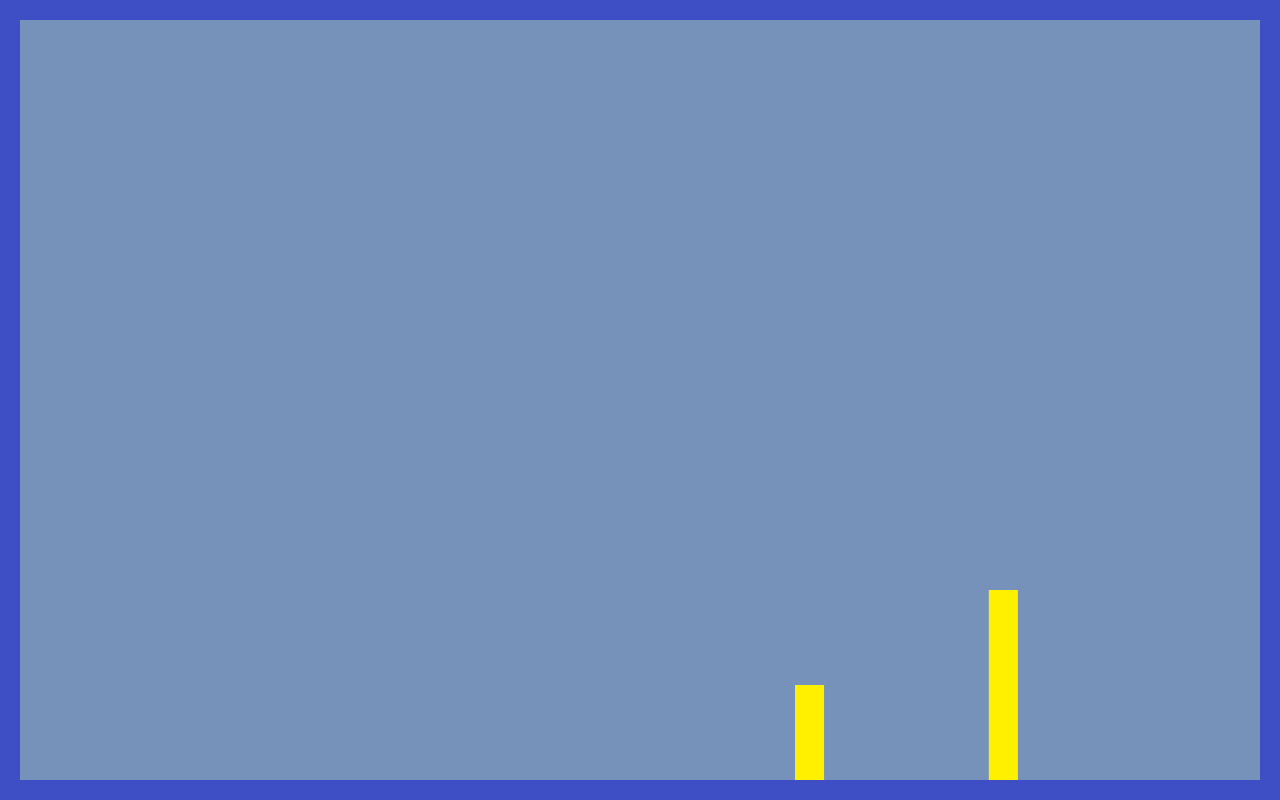
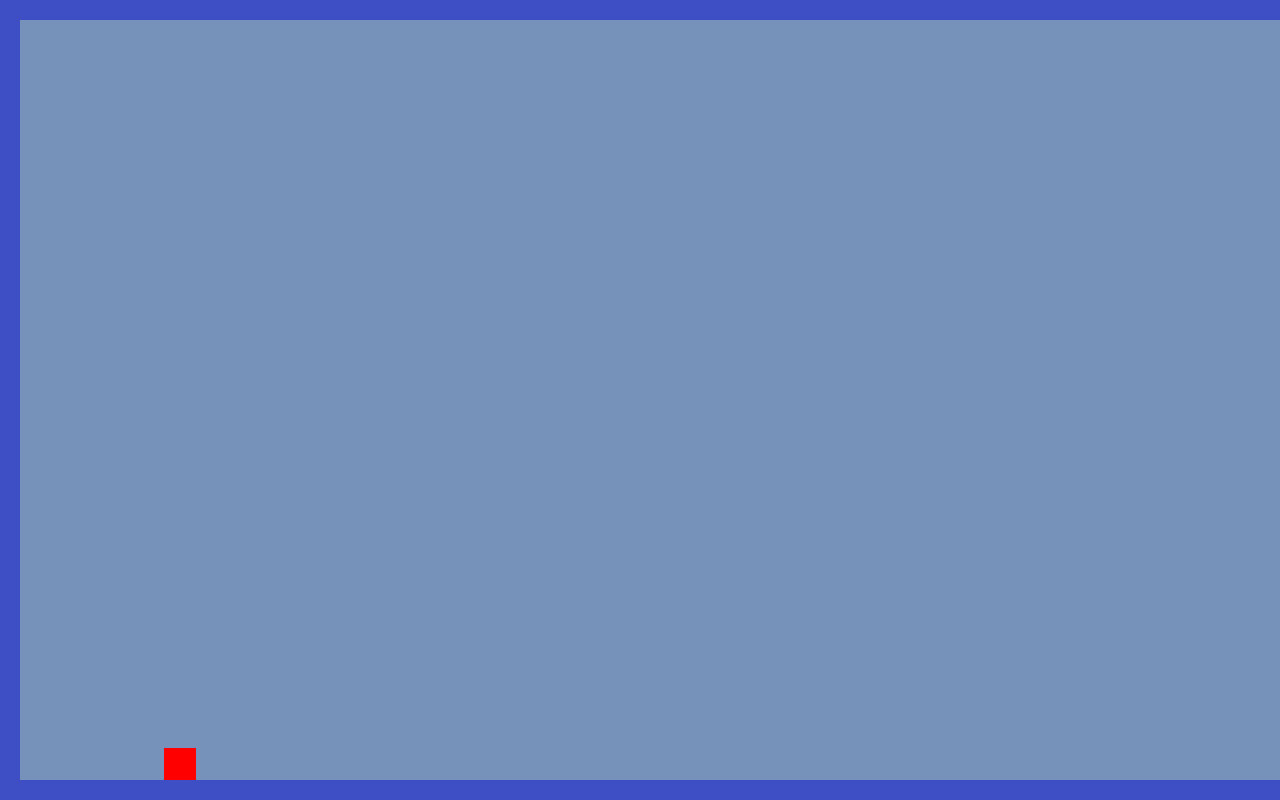
Before and after one commit to sverrep/foundations-project, a plain HTML site: page index.html in a window 1280 px wide. Drawn offline with Linux system fonts and the light colour scheme.

Commit message:
movement commit

```diff
--- a/game.js
+++ b/game.js
@@ -1,11 +1,110 @@
-var canvas = document.querySelector('canvas');
-canvas.width = window.innerWidth;
-canvas.height = window.innerHeight;
+var context, controller, rectangle, loop;
 
-var c = canvas.getContext('2d');
-c.fillStyle = "red";
-c.fillRect(100, 855, 40, 40);
-c.fillStyle = "#fff000";
-c.fillRect(600, 800, 30, 100);
-c.fillRect(800, 700, 30, 200);
-c.fillRect(1000, 600, 30, 300);
+context = document.querySelector("canvas").getContext("2d");
+
+context.canvas.height = window.innerHeight - 40;
+context.canvas.width = window.innerWidth - 20;
+height = context.canvas.height;
+width = context.canvas.width;
+
+rectangle = {
+
+    height:32,
+    jumping:true,
+    width:32,
+    x:144, // center of the canvas
+    x_velocity:0,
+    y:0,
+    y_velocity:0
+
+  };
+
+  controller = {
+
+    left:false,
+    right:false,
+    up:false,
+    keyListener:function(event) {
+
+      var key_state = (event.type == "keydown")?true:false;
+
+      switch(event.keyCode) {
+
+        case 37:// left key
+          controller.left = key_state;
+        break;
+        case 38:// up key
+          controller.up = key_state;
+        break;
+        case 39:// right key
+          controller.right = key_state;
+        break;
+
+      }
+
+    }
+
+  };
+
+  loop = function() {
+
+    if (controller.up && rectangle.jumping == false) {
+
+      rectangle.y_velocity -= 20;
+      rectangle.jumping = true;
+
+    }
+
+    if (controller.left) {
+
+        rectangle.x_velocity -= 0.5;
+
+      }
+
+      if (controller.right) {
+
+        rectangle.x_velocity += 0.5;
+
+      }
+
+      rectangle.y_velocity += 1.5;// gravity
+      rectangle.x += rectangle.x_velocity;
+      rectangle.y += rectangle.y_velocity;
+      rectangle.x_velocity *= 0.9;// friction
+      rectangle.y_velocity *= 0.9;// friction
+
+    // if rectangle is falling below floor line
+    if (rectangle.y > height - 32) {
+
+        rectangle.jumping = false;
+        rectangle.y = height - 32;
+        rectangle.y_velocity = 0;
+
+  }
+
+    // if rectangle is going off the left of the screen
+    if (rectangle.x < -32) {
+
+        rectangle.x = width;
+
+    }
+    else if (rectangle.x > width) {// if rectangle goes past right boundary
+
+        rectangle.x = -32;
+
+  }
+    context.fillStyle = "rgb(118,146,186)";
+    context.fillRect(0, 0, context.canvas.width, context.canvas.height);// x, y, width, height
+    context.fillStyle = "#ff0000";// hex for red
+    context.beginPath();
+    context.rect(rectangle.x, rectangle.y, rectangle.width, rectangle.height);
+    context.fill();
+
+    // call update when the browser is ready to draw again
+    window.requestAnimationFrame(loop);
+
+};
+
+window.addEventListener("keydown", controller.keyListener)
+window.addEventListener("keyup", controller.keyListener);
+window.requestAnimationFrame(loop);
--- a/styles.css
+++ b/styles.css
@@ -7,8 +7,6 @@ h1{
 }
 canvas{
     background: rgb(118,146,186);
-    width: 100%;
-    height: 100%;
 }
 
 body{
```
